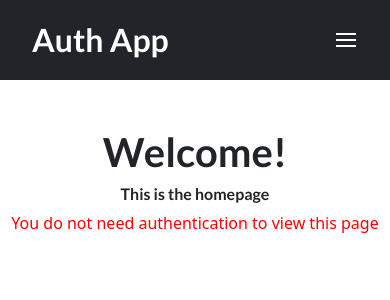
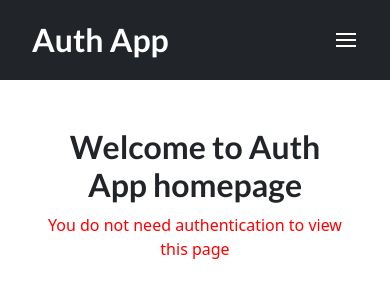
Before and after one commit to mako-commits/Auth-App, a React (Create React App) app: page / in a window 390 px wide. Shown: the top 300 px of the page. Built offline with nearby package versions, Linux system fonts and the light colour scheme.

Commit message:
style: Adjust h1 font-size on mobile

```diff
--- a/src/components/FreeAccess/FreeAccess.module.css
+++ b/src/components/FreeAccess/FreeAccess.module.css
@@ -13,6 +13,6 @@
 }
 @media only screen and (max-width: 500px) {
   .starting h1 {
-    font-size: 2.5rem;
+    font-size: 2rem;
   }
 }
--- a/src/components/Profile/UserProfile.module.css
+++ b/src/components/Profile/UserProfile.module.css
@@ -46,7 +46,7 @@
 
 @media only screen and (max-width: 500px) {
   .profile h1 {
-    font-size: 2.5rem;
+    font-size: 2rem;
   }
   .profile p {
     font-size: small;
--- a/src/components/StartingPage/StartingPageContent.js
+++ b/src/components/StartingPage/StartingPageContent.js
@@ -3,8 +3,7 @@ import classes from "./StartingPageContent.module.css";
 const StartingPageContent = () => {
   return (
     <section className={classes.starting}>
-      <h1>Welcome!</h1>
-      <h6>This is the homepage</h6>
+      <h1>Welcome to Auth App homepage</h1>
       <p>You do not need authentication to view this page</p>
     </section>
   );
--- a/src/components/StartingPage/StartingPageContent.module.css
+++ b/src/components/StartingPage/StartingPageContent.module.css
@@ -1,4 +1,5 @@
 .starting {
+  width: 80%;
   margin: 3rem auto;
   text-align: center;
 }
@@ -13,6 +14,6 @@
 }
 @media only screen and (max-width: 500px) {
   .starting h1 {
-    font-size: 2.5rem;
+    font-size: 2rem;
   }
 }
```
Also changed, not shown: 1 other file (tests, documents, lock files or other folders).
